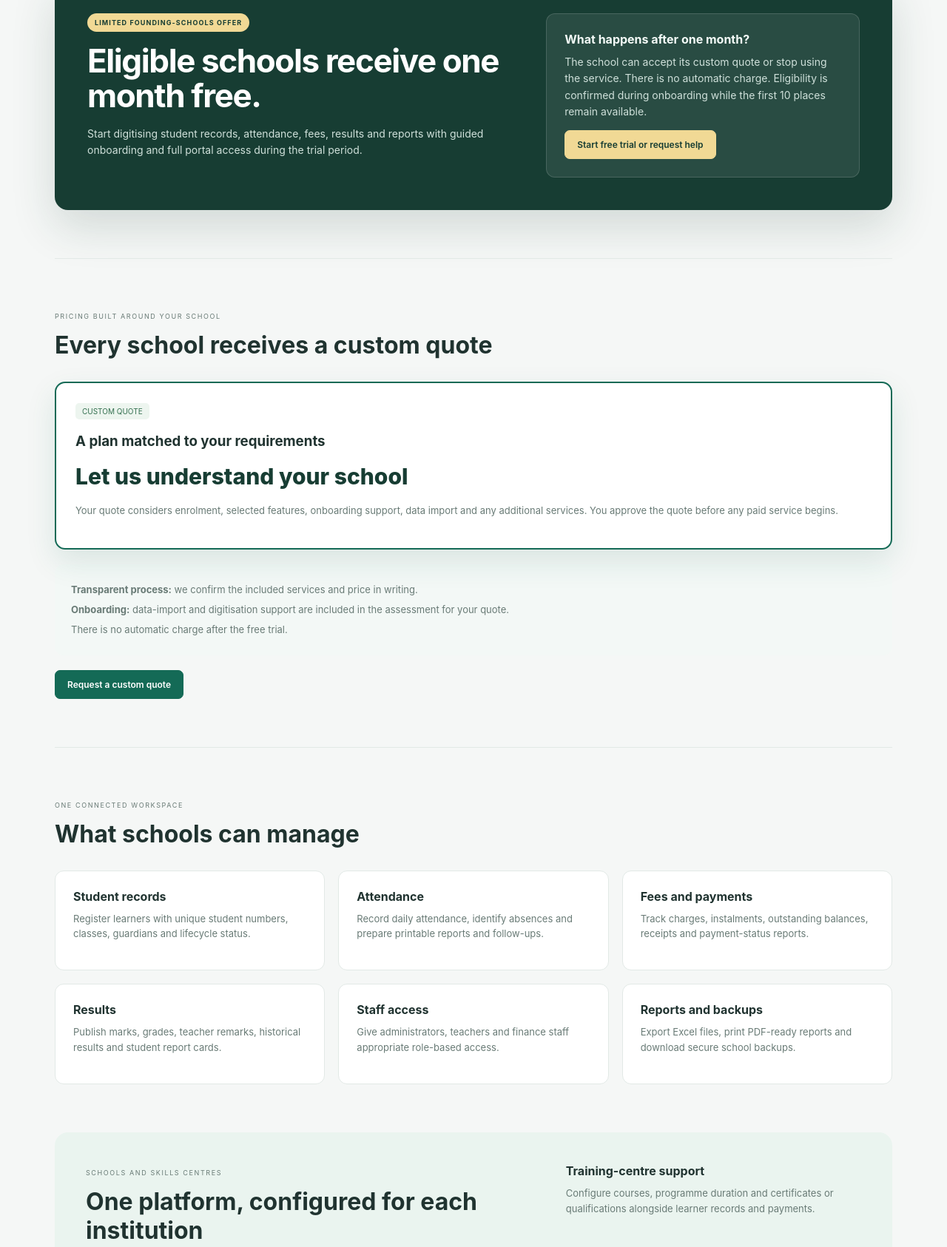
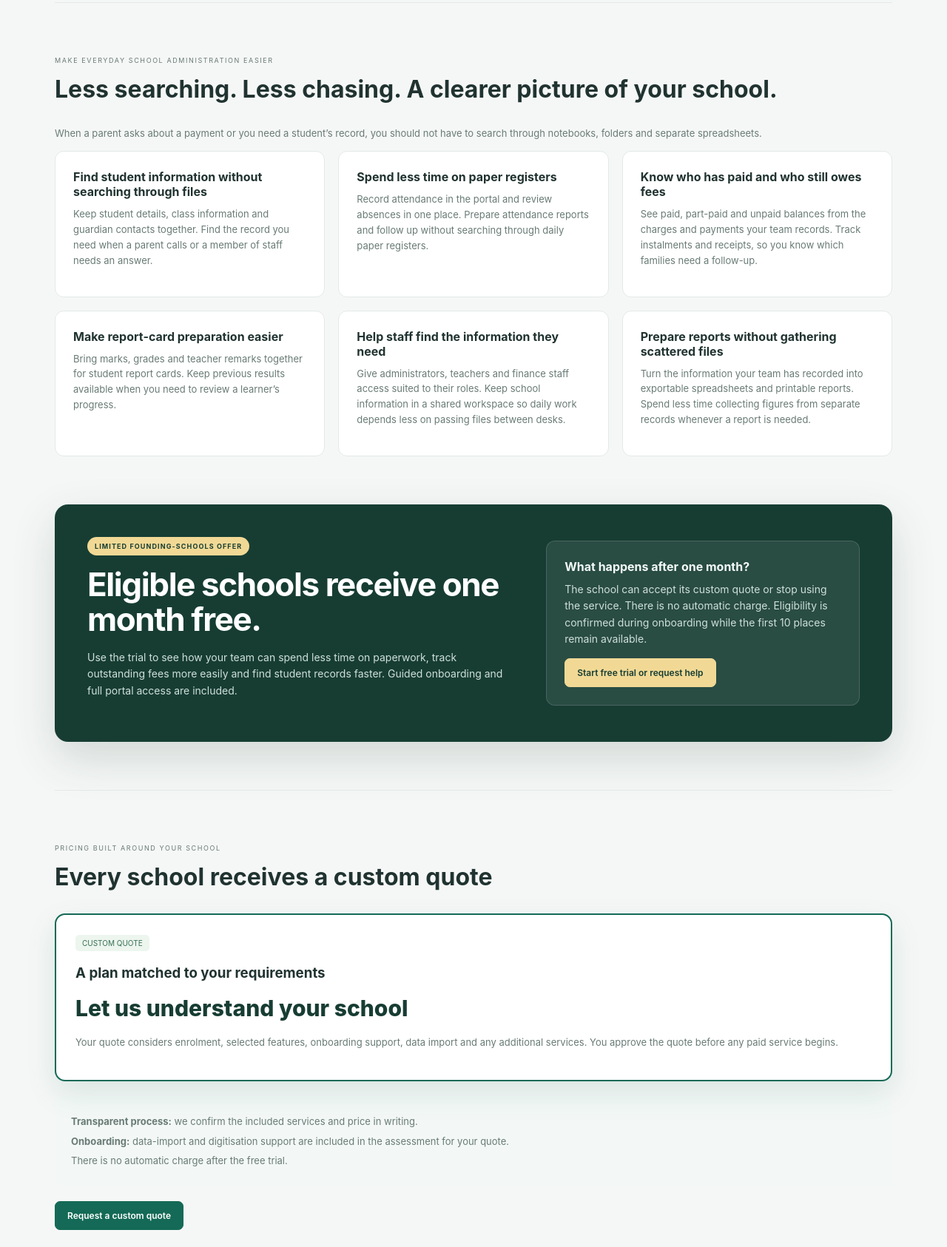
Before and after one commit to B-a93/Digital-Data, a website: page apps/school-web/public/product.html in a window 1280 px wide. Shown: the part 715-2401 px from the top of the page at 74% size. Drawn offline with Linux system fonts and the light colour scheme.

Commit message:
Focus school product page on everyday administrative outcomes

```diff
--- a/apps/school-web/public/product.html
+++ b/apps/school-web/public/product.html
@@ -6,7 +6,7 @@
     <meta name="theme-color" content="#146a56" />
     <meta
       name="description"
-      content="School management software for Gambian schools and skills-training centres, with a one-month free trial and a custom quotation for every school."
+      content="Less paperwork, easier fee tracking and faster reports for Gambian schools. Keep student records together and see who has paid and what is still owed."
     />
     <meta name="robots" content="index, follow, max-image-preview:large" />
     <meta name="author" content="Elegant Empire AI" />
@@ -22,7 +22,7 @@
     />
     <meta
       property="og:description"
-      content="A secure digital operations platform for schools, vocational institutions and skills-training centres."
+      content="Spend less time searching files. Keep student records together, track paid and unpaid fees, and prepare school reports faster."
     />
     <meta
       property="og:url"
@@ -34,7 +34,7 @@
     <meta property="og:image:alt" content="School Management Portal by Elegant Empire AI" />
     <meta name="twitter:card" content="summary_large_image" />
     <meta name="twitter:title" content="School Management Software for The Gambia" />
-    <meta name="twitter:description" content="Manage students, attendance, fees, results and reports in one secure school portal." />
+    <meta name="twitter:description" content="Less paperwork. Clearer fee tracking. Student records in one place, with faster reports for your school." />
     <meta name="twitter:image" content="https://school.elegantempireai.com/school-logo.png" />
     <link rel="icon" href="/favicon.ico" sizes="any" />
     <link rel="icon" href="/icon-192.png" type="image/png" sizes="192x192" />
@@ -59,7 +59,7 @@
             "applicationCategory": "EducationalApplication",
             "operatingSystem": "Web, Android",
             "browserRequirements": "Requires a modern web browser and internet connection",
-            "description": "A secure school management system for schools and skills-training centres in The Gambia.",
+            "description": "School management software for schools and skills-training centres in The Gambia that helps reduce paperwork, track outstanding fees, centralise student records and prepare reports faster.",
             "image": "https://school.elegantempireai.com/school-logo.png",
             "creator": { "@id": "https://elegantempireai.com/#organization" },
             "areaServed": { "@type": "Country", "name": "The Gambia" },
@@ -92,15 +92,72 @@
     <main class="product-main">
       <section class="product-hero">
         <span class="eyebrow">BUILT FOR EDUCATION IN THE GAMBIA</span>
-        <h1>Move your school records from paper to one secure system.</h1>
+        <h1>Less paperwork. Clearer fee tracking. More time for your school.</h1>
         <p>
-          Manage students, attendance, school fees, results, staff and reports
-          from a protected workspace designed for schools and training centres.
+          See who has paid, what is still owed and where to find each student’s
+          information. Keep your school records in one place and prepare reports
+          faster, so everyday administration takes less of your time.
         </p>
         <div class="quick-actions">
-          <a class="button" href="/onboarding">Request onboarding</a>
+          <a class="button" href="/onboarding">Get started with your school</a>
           <a class="button secondary" href="/admissions">Student admission application</a>
           <a class="button secondary" href="/">Open the portal</a>
+        </div>
+      </section>
+
+      <section class="product-section" aria-labelledby="features-title">
+        <span class="eyebrow">MAKE EVERYDAY SCHOOL ADMINISTRATION EASIER</span>
+        <h2 id="features-title">Less searching. Less chasing. A clearer picture of your school.</h2>
+        <p>When a parent asks about a payment or you need a student’s record, you should not have to search through notebooks, folders and separate spreadsheets.</p>
+        <div class="product-grid">
+          <article>
+            <h3>Find student information without searching through files</h3>
+            <p>
+              Keep student details, class information and guardian contacts
+              together. Find the record you need when a parent calls or a
+              member of staff needs an answer.
+            </p>
+          </article>
+          <article>
+            <h3>Spend less time on paper registers</h3>
+            <p>
+              Record attendance in the portal and review absences in one place.
+              Prepare attendance reports and follow up without searching
+              through daily paper registers.
+            </p>
+          </article>
+          <article>
+            <h3>Know who has paid and who still owes fees</h3>
+            <p>
+              See paid, part-paid and unpaid balances from the charges and
+              payments your team records. Track instalments and receipts,
+              so you know which families need a follow-up.
+            </p>
+          </article>
+          <article>
+            <h3>Make report-card preparation easier</h3>
+            <p>
+              Bring marks, grades and teacher remarks together for student
+              report cards. Keep previous results available when you need
+              to review a learner’s progress.
+            </p>
+          </article>
+          <article>
+            <h3>Help staff find the information they need</h3>
+            <p>
+              Give administrators, teachers and finance staff access suited
+              to their roles. Keep school information in a shared workspace
+              so daily work depends less on passing files between desks.
+            </p>
+          </article>
+          <article>
+            <h3>Prepare reports without gathering scattered files</h3>
+            <p>
+              Turn the information your team has recorded into exportable
+              spreadsheets and printable reports. Spend less time collecting
+              figures from separate records whenever a report is needed.
+            </p>
+          </article>
         </div>
       </section>
 
@@ -111,9 +168,9 @@
             Eligible schools receive one month free.
           </h2>
           <p>
-            Start digitising student records, attendance, fees, results and
-            reports with guided onboarding and full portal access during the
-            trial period.
+            Use the trial to see how your team can spend less time on paperwork,
+            track outstanding fees more easily and find student records faster.
+            Guided onboarding and full portal access are included.
           </p>
         </div>
         <div class="offer-details">
@@ -145,59 +202,10 @@
         <a class="button" href="/onboarding">Request a custom quote</a>
       </section>
 
-      <section class="product-section" aria-labelledby="features-title">
-        <span class="eyebrow">ONE CONNECTED WORKSPACE</span>
-        <h2 id="features-title">What schools can manage</h2>
-        <div class="product-grid">
-          <article>
-            <h3>Student records</h3>
-            <p>
-              Register learners with unique student numbers, classes, guardians
-              and lifecycle status.
-            </p>
-          </article>
-          <article>
-            <h3>Attendance</h3>
-            <p>
-              Record daily attendance, identify absences and prepare printable
-              reports and follow-ups.
-            </p>
-          </article>
-          <article>
-            <h3>Fees and payments</h3>
-            <p>
-              Track charges, instalments, outstanding balances, receipts and
-              payment-status reports.
-            </p>
-          </article>
-          <article>
-            <h3>Results</h3>
-            <p>
-              Publish marks, grades, teacher remarks, historical results and
-              student report cards.
-            </p>
-          </article>
-          <article>
-            <h3>Staff access</h3>
-            <p>
-              Give administrators, teachers and finance staff appropriate
-              role-based access.
-            </p>
-          </article>
-          <article>
-            <h3>Reports and backups</h3>
-            <p>
-              Export Excel files, print PDF-ready reports and download secure
-              school backups.
-            </p>
-          </article>
-        </div>
-      </section>
-
       <section class="product-section product-highlight">
         <div>
           <span class="eyebrow">SCHOOLS AND SKILLS CENTRES</span>
-          <h2>One platform, configured for each institution</h2>
+          <h2>Keep your school’s daily work in one place</h2>
           <p>
             The system supports public, private, mission and community schools,
             vocational schools, skills-training centres and specialised
@@ -207,8 +215,9 @@
         <div>
           <h3>Training-centre support</h3>
           <p>
-            Configure courses, programme duration and certificates or
-            qualifications alongside learner records and payments.
+            Keep course details, programme duration and qualifications alongside
+            learner records and payments, so your team spends less time
+            looking in different places.
           </p>
         </div>
       </section>
```
